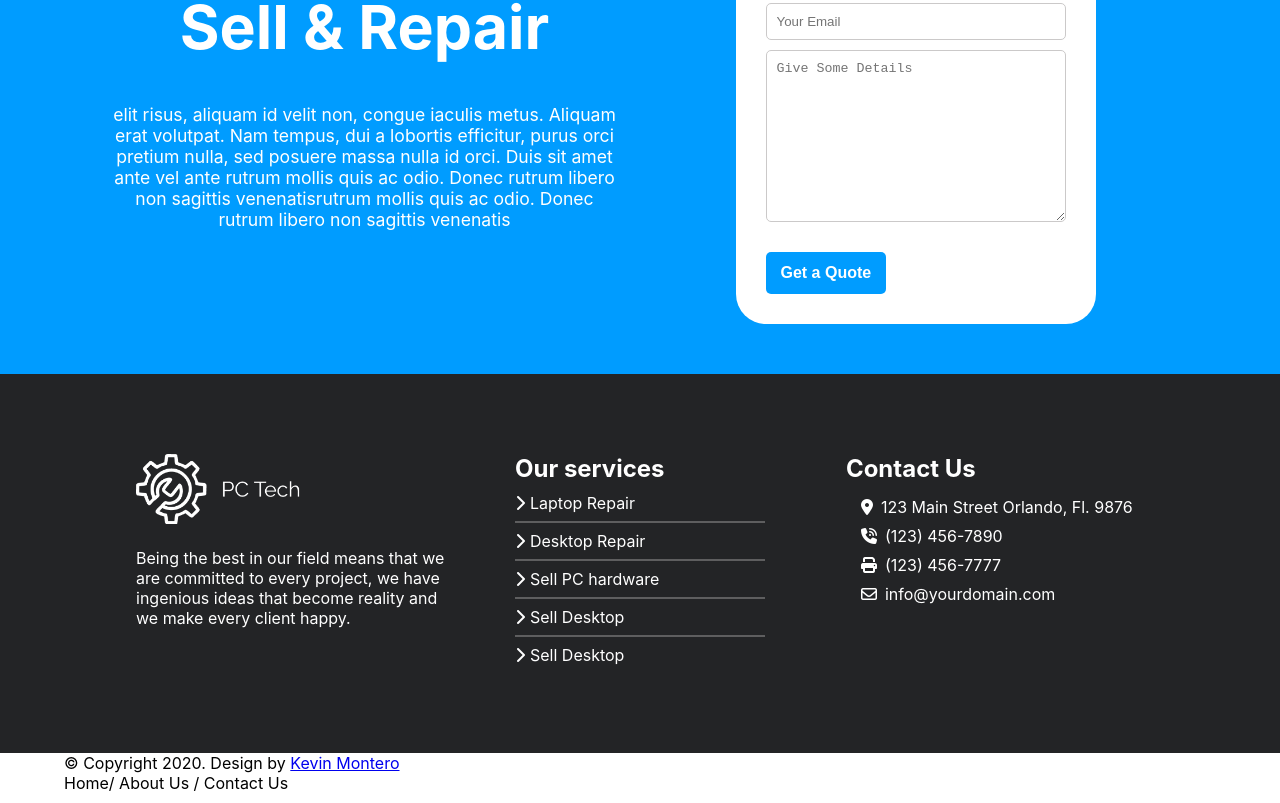
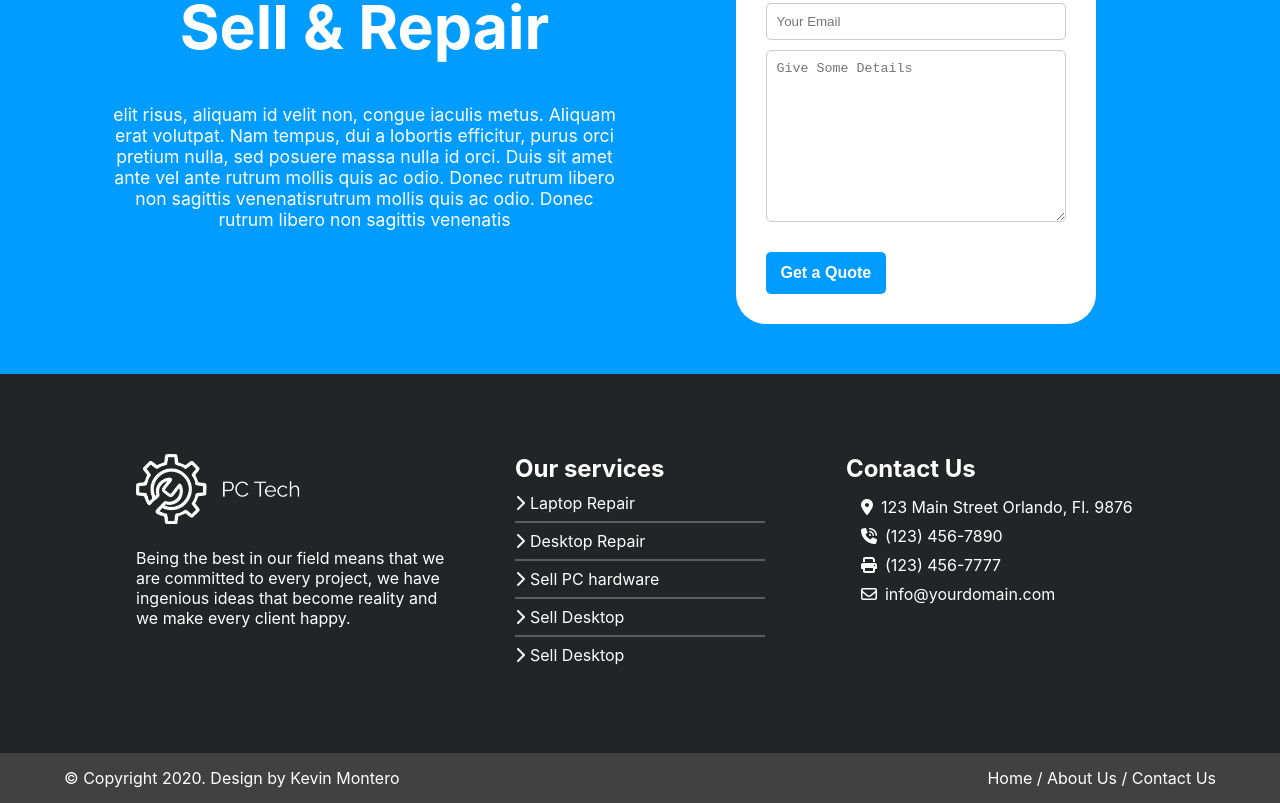
Before and after one commit to Kmonterohenriquez/PcTech, a React (Create React App) app: page /#/ in a window 1280 px wide. Shown: the part 2889-3692 px from the top of the page. Built offline with nearby package versions, Linux system fonts and the light colour scheme.

Commit message:
BottomLine styling done

```diff
--- a/src/Components/BottomLine/BottomLine.js
+++ b/src/Components/BottomLine/BottomLine.js
@@ -3,12 +3,12 @@ import './BottomLine.sass';
 const BottomLine = () => {
 	return (
 		<div className='BottomLine '>
-			<div className='container'>
+			<div className=' BottomLine-container container'>
 				<p>
 					© Copyright 2020. Design by{' '}
 					<a href='https://kevinmontero.com/'>Kevin Montero</a>
 				</p>
-				<div className='small-menu'>Home/ About Us / Contact Us</div>
+				<div className='small-menu'>Home / About Us / Contact Us</div>
 			</div>
 		</div>
 	);
--- a/src/Components/BottomLine/BottomLine.sass
+++ b/src/Components/BottomLine/BottomLine.sass
@@ -0,0 +1,11 @@
+.BottomLine
+    background: #414141
+    color: white
+    &-container
+        display: flex
+        justify-content: space-between
+        align-items: center
+        height: 50px
+    a
+        text-decoration: none
+        color: white
```
